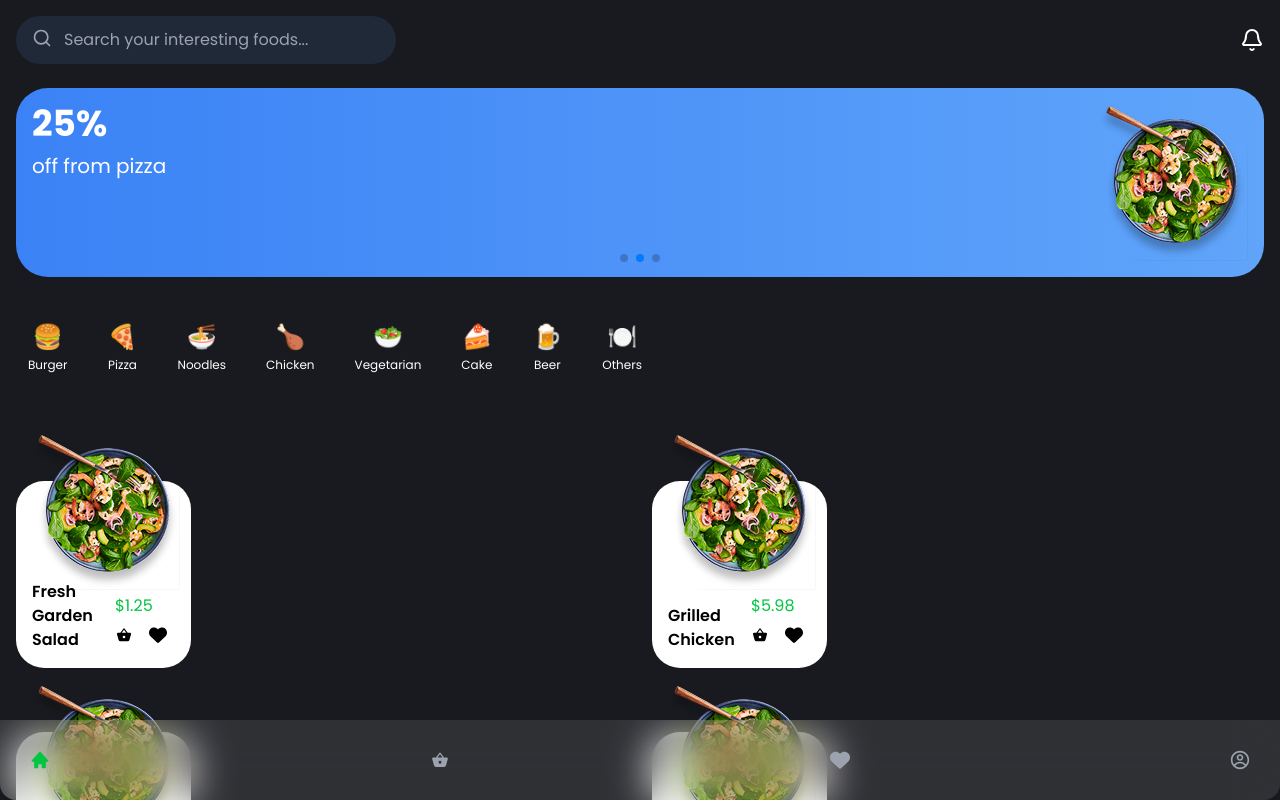
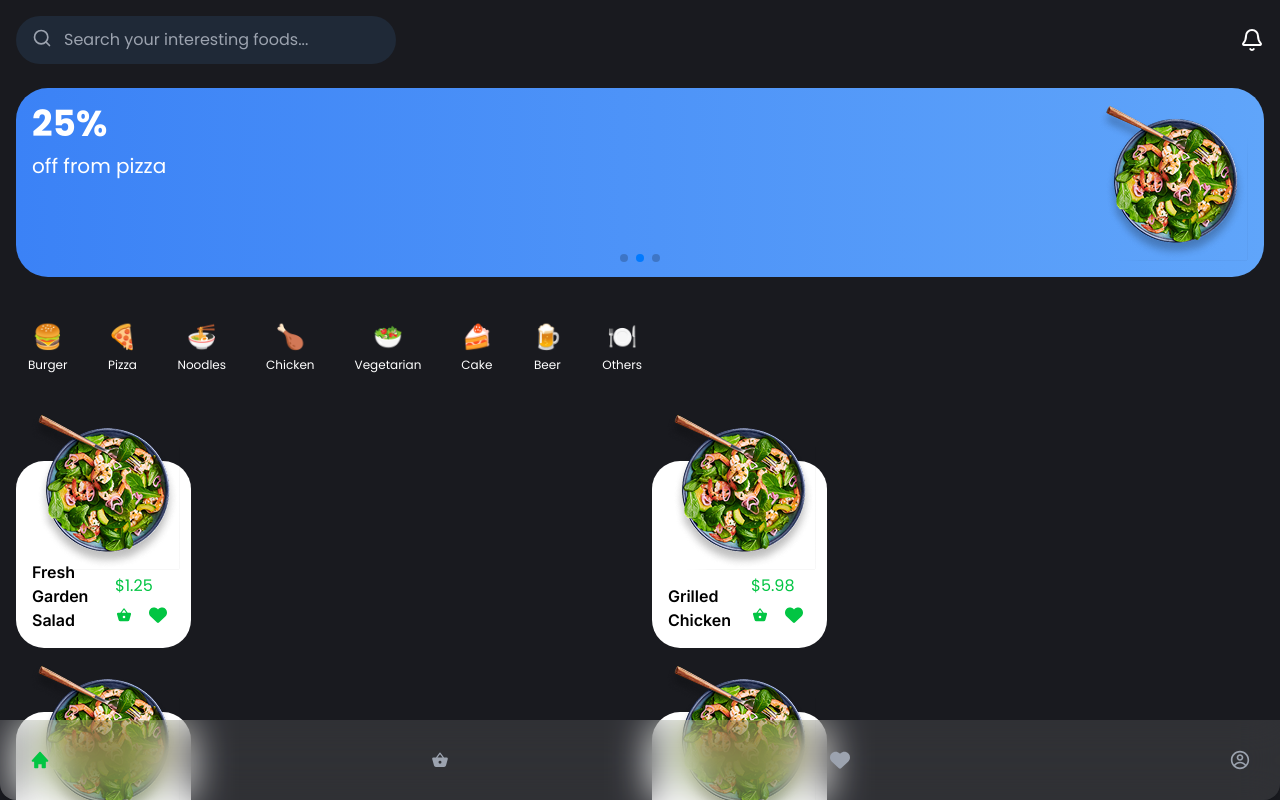
Before and after one commit to sharof-dev/food-app-bot, a React (Vite) app: page /home in a window 1280 px wide. Shown: the top 800 px of the page. Built offline with nearby package versions, Linux system fonts and the light colour scheme.

Commit message:
notification addedd

```diff
--- a/src/pages/home/Home.tsx
+++ b/src/pages/home/Home.tsx
@@ -146,7 +146,7 @@ const Home = () => {
         </div>
 
         <div className="overflow-x-auto">
-          <div className="flex gap-4 mb-24">
+          <div className="flex gap-4 mb-5">
             {categories.map((category) => (
               <button
                 key={category.id}
@@ -160,7 +160,7 @@ const Home = () => {
         </div>
 
         <div>
-          <div className="gap-6 grid grid-cols-2">
+          <div className="gap-6 grid grid-cols-2 mt-14">
             {weeklySpecials.map((item) => (
               <div className="relative flex flex-col justify-between bg-white mb-10 p-4 rounded-[28px] w-[175px] h-[187px]">
                 <div key={item.id} className="flex justify-center rounded-xl overflow-hidden">
@@ -172,15 +172,15 @@ const Home = () => {
                 </div>
                 <span className="top-14 -right-[45px] -z-[1] absolute font-semibold text-red-100 text-3xl rotate-[270deg] transform">PROMO</span>
                 <div className="flex items-end gap-2">
-                  <p className="font-semibold text-black">{item.name}</p>
+                  <p className="font-cartFont font-semibold text-black">{item.name}</p>
                   <div className="flex flex-col">
                     <p className="left-2 relative text-green-200">${item.price}</p>
                     <div className="flex">
                       <IconButton className="group">
-                        <IoBasket className="group-hover:text-white text-[18px] text-black" />
+                        <IoBasket className="group-hover:text-white text-[18px] text-green-200" />
                       </IconButton>
                       <IconButton className="group">
-                        <FaHeart className="group-hover:text-white text-[18px] text-black" />
+                        <FaHeart className="group-hover:text-white text-[18px] text-green-200" />
                       </IconButton>
                     </div>
                   </div>
```
